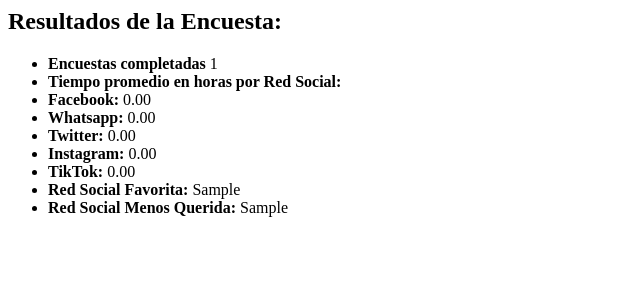
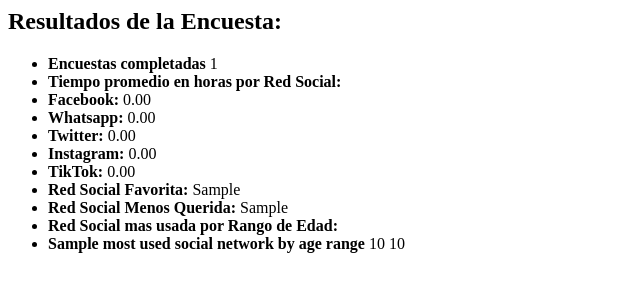
Before and after one commit to timscream/bringsurvey, a CodeIgniter app: the page made by application/views/survey_results.php in a window 1280 px wide. Shown: the top 300 px of the page, without its empty margins (0-640 px from the left). Run offline with CodeIgniter, Linux system fonts and the light colour scheme; the template is opened without the code that fills it: most values are stand-ins (such as "Sample title", 1, 10 or a date in 2020).

Commit message:
branch frontend adding within the controller the query to obtain the most used social network by age range, and showing the result in the view
Signed-off-by: Tim Araque <timaraque@hotmail.com>

 On branch frontend
 Changes to be committed:
	modified:   application/controllers/Survey.php
	modified:   application/views/survey_results.php

```diff
--- a/application/controllers/Survey.php
+++ b/application/controllers/Survey.php
@@ -32,6 +32,7 @@
         $data['get_avg_social_network'] = $this->survey_m->get_avg_social_network();
         $data['get_favorite_social_network'] = $this->survey_m->get_favorite_social_network();
         $data['get_less_dear_social_network'] = $this->survey_m->get_less_dear_social_network();
+        $data['get_most_used_social_network_by_age_range'] = $this->survey_m->get_most_used_social_network_by_age_range();
         $data['subview'] = 'survey_results';
         $this->load->view('_survey_layout', $data);
     }
--- a/application/views/survey_results.php
+++ b/application/views/survey_results.php
@@ -9,4 +9,14 @@
     <li><strong>TikTok:</strong> <?php echo sprintf("%.2f", $get_avg_social_network->avg_tt); ?> </li>
     <li><strong>Red Social Favorita: </strong> <?php echo $get_favorite_social_network->favorite_social_network; ?> </li>
     <li><strong>Red Social Menos Querida: </strong> <?php echo $get_less_dear_social_network->less_dear_social_network; ?> </li>
+    <li><strong>Red Social mas usada por Rango de Edad:</strong></li>
+    <?php
+    foreach ($get_most_used_social_network_by_age_range as $key => $value) {
+        ?>
+
+        <li><strong><?php echo $value['name_social_network']; ?></strong> <?php echo $value['total']; ?> <?php echo $value['age']; ?></li>
+
+        <?php
+    }
+    ?>
 </ul>
```
